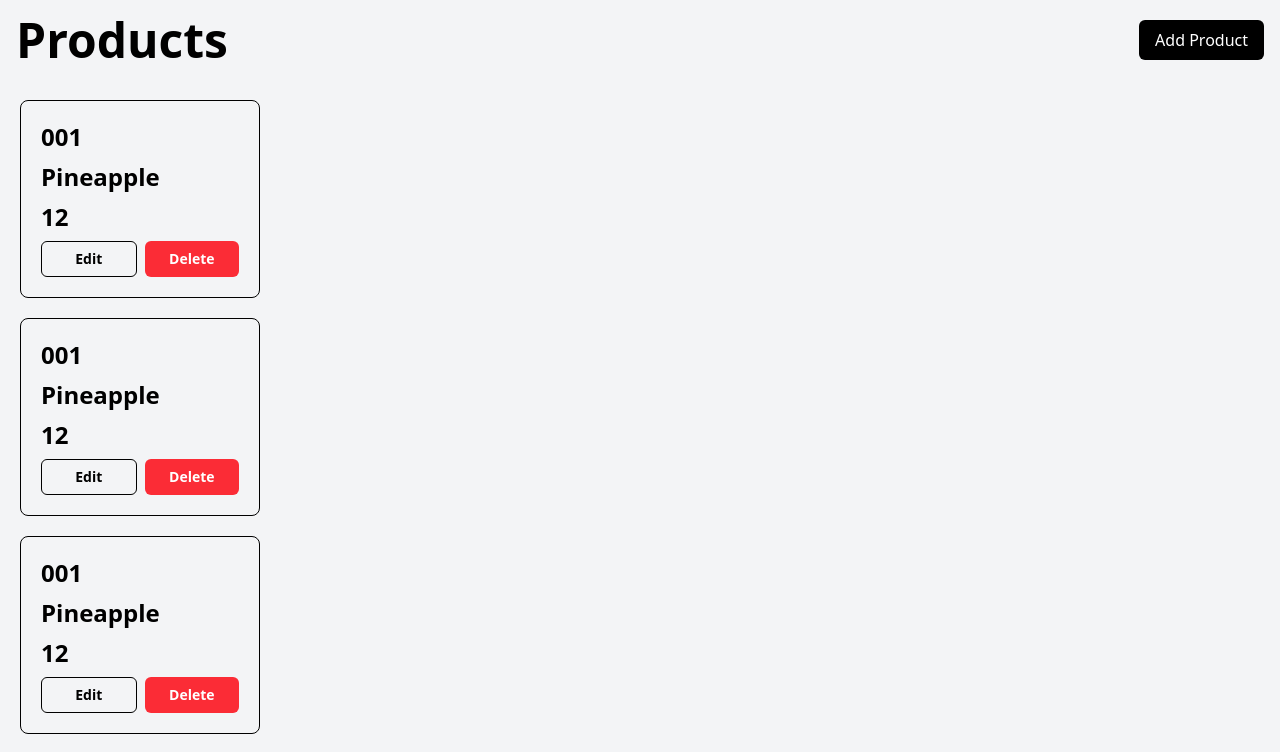
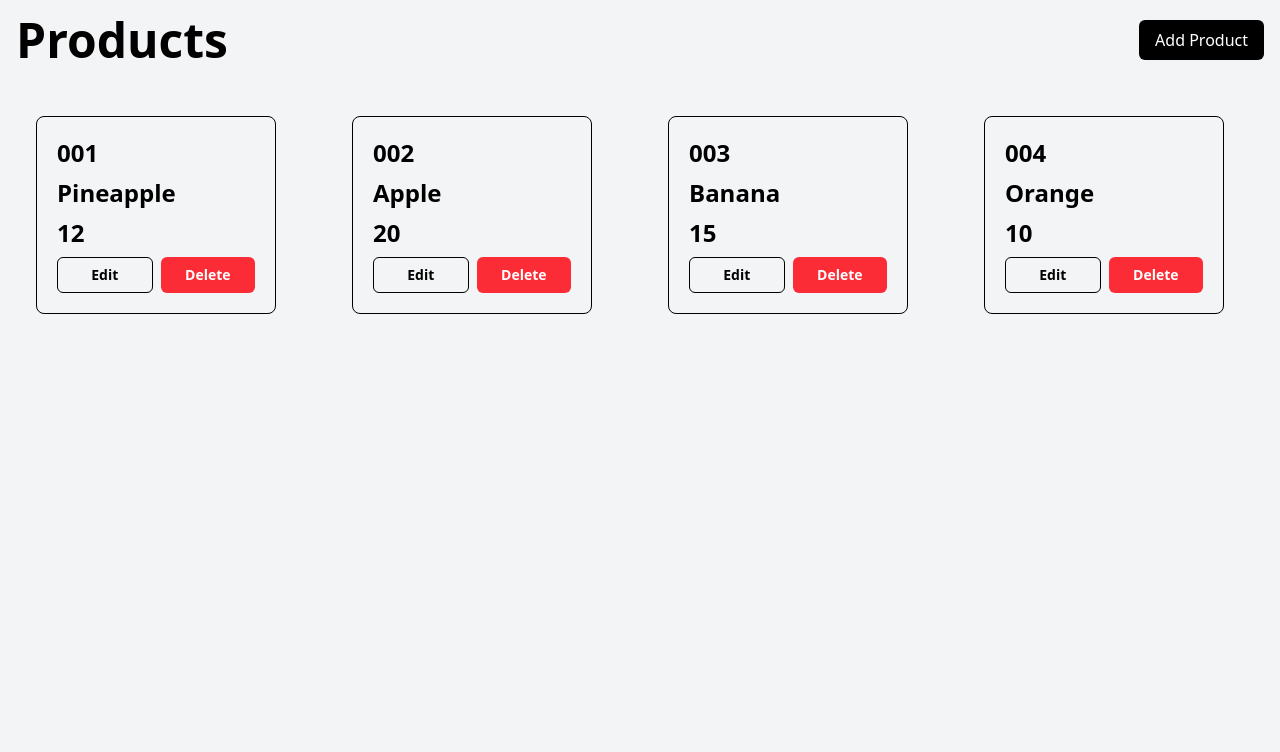
Before and after one commit to jchiwaii/react-learn, a React (Vite) app: page / in a window 1280 px wide. Shown: the top 752 px of the page. Built offline with nearby package versions, Linux system fonts and the light colour scheme.

Commit message:
rendering

```diff
--- a/src/App.jsx
+++ b/src/App.jsx
@@ -20,13 +20,11 @@ const App = () => {
           Add Product
         </button>
       </div>
-      {productList.map((product) => (
-        <ProductCard
-          key={product.id}
-          name={product.name}
-          quantity={product.quantity}
-        />
-      ))}
+      <div className="grid grid-cols-1 sm:grid-cols-2 md:grid-cols-3 lg:grid-cols-4 gap-4 p-4">
+        {productList.map((product) => (
+          <ProductCard key={product.id} product={product} />
+        ))}
+      </div>
     </div>
   );
 };
--- a/src/components/ProductCard.jsx
+++ b/src/components/ProductCard.jsx
@@ -1,11 +1,11 @@
 import React from "react";
 
-const ProductCard = () => {
+const ProductCard = (product) => {
   return (
     <div className="border rounded-lg p-5 flex flex-col gap-2 font-bold m-5 w-[240px] text-2xl">
-      <span>001</span>
-      <span>Pineapple</span>
-      <span>12</span>
+      <span>{product.product.id}</span>
+      <span>{product.product.name}</span>
+      <span>{product.product.quantity}</span>
       <div className="flex flex-row gap-2 text-sm">
         <button
           type="button"
```
